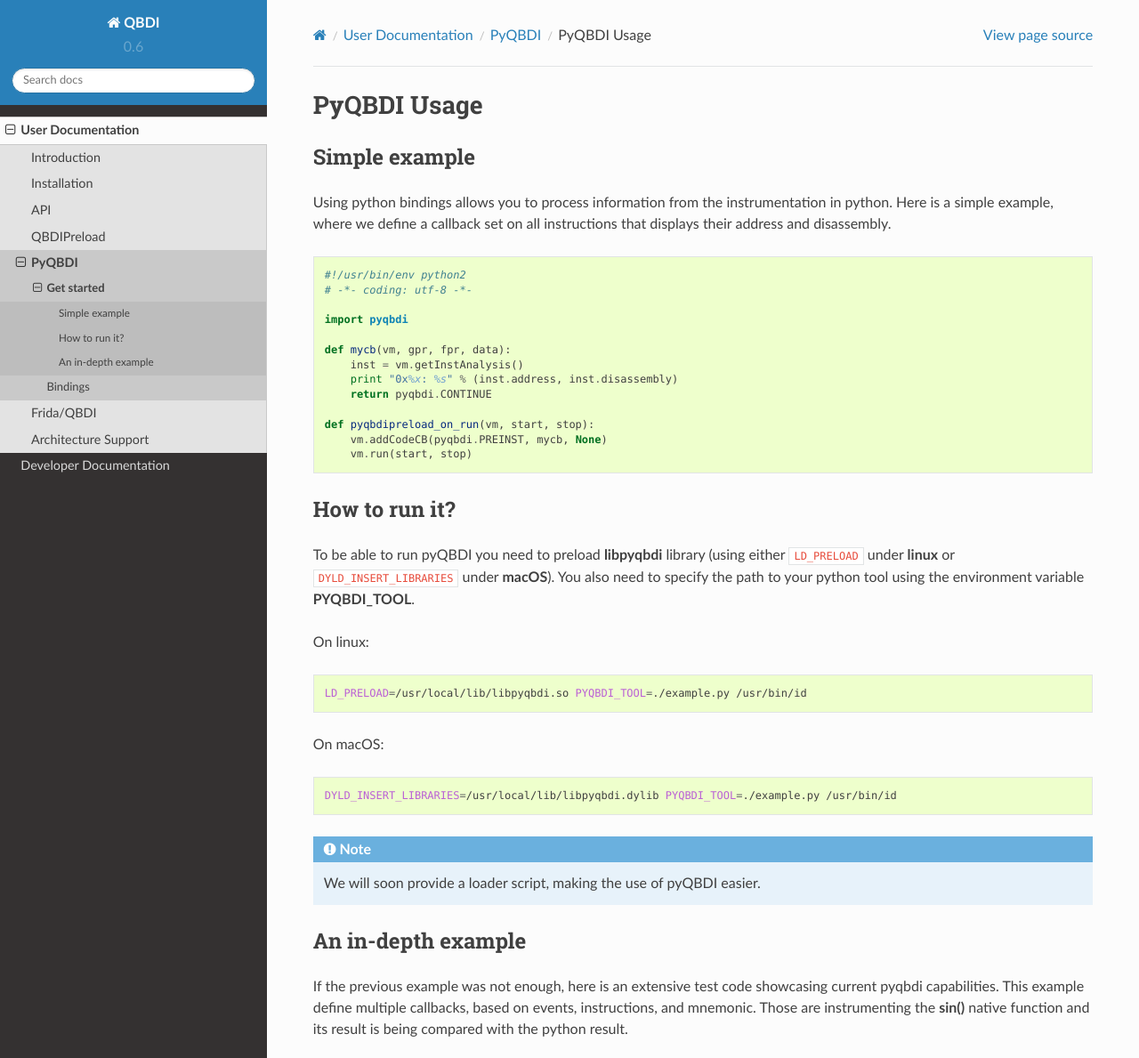
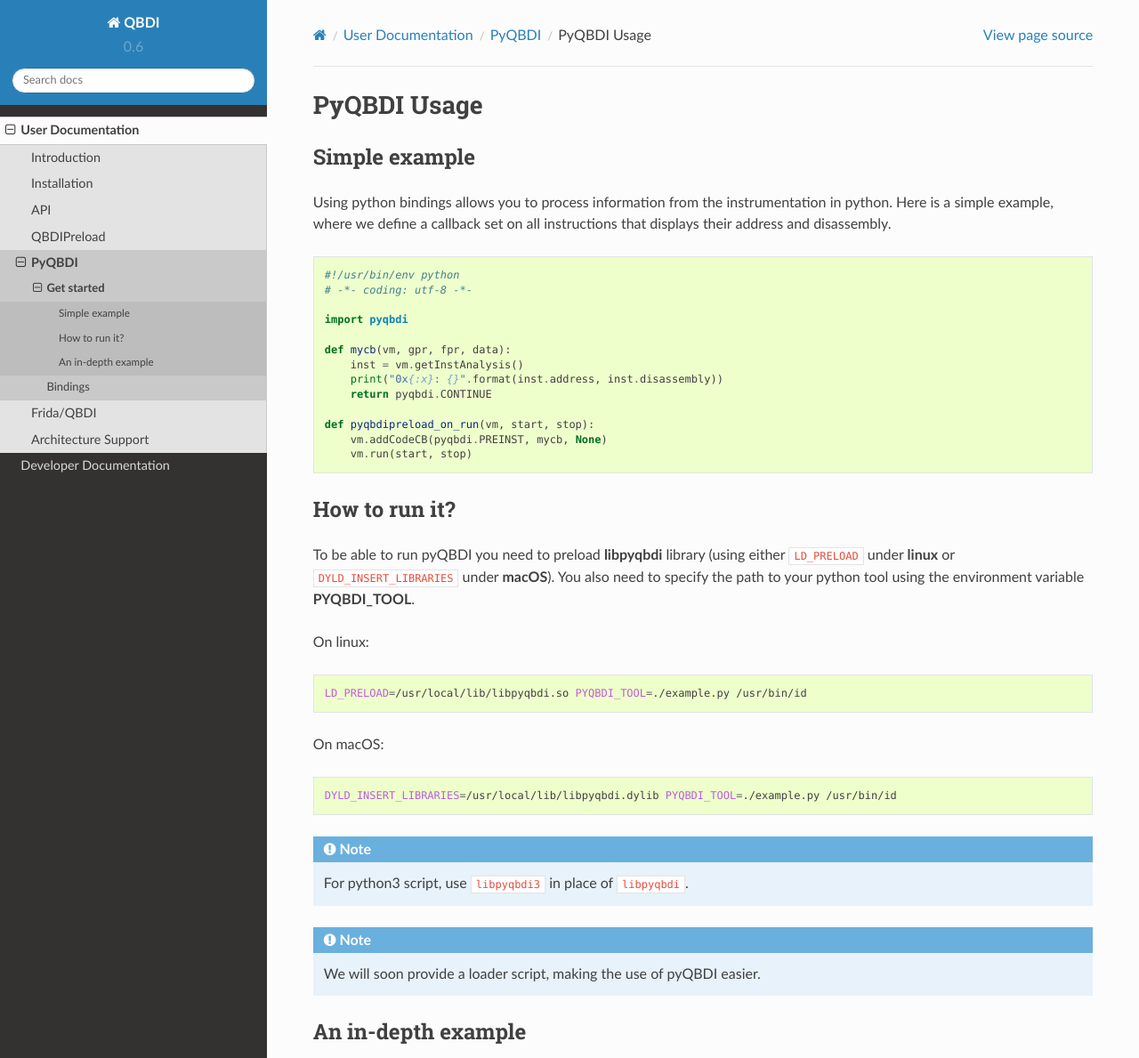
Before and after one commit to QBDI/QBDI, a Sphinx documentation site: the page built from docs/source/pyQBDI_usage.rst, in a window 1280 px wide and 1400 px high, cut to the strip 0-1189 px from the top of the window. Shown: the whole strip at 89% size. Built offline with Sphinx 7.4.7 and the Read the Docs theme 2.0.0, drawn with Linux system fonts in a browser that asks for light colours.

Commit message:
Add python3 support in documentation

```diff
--- a/docs/source/pyQBDI_usage.rst
+++ b/docs/source/pyQBDI_usage.rst
@@ -10,14 +10,14 @@
 
 .. code-block:: python
 
-    #!/usr/bin/env python2
+    #!/usr/bin/env python
     # -*- coding: utf-8 -*-
 
     import pyqbdi
 
     def mycb(vm, gpr, fpr, data):
         inst = vm.getInstAnalysis()
-        print "0x%x: %s" % (inst.address, inst.disassembly)
+        print("0x{:x}: {}".format(inst.address, inst.disassembly))
         return pyqbdi.CONTINUE
 
     def pyqbdipreload_on_run(vm, start, stop):
@@ -45,6 +45,7 @@
 
     DYLD_INSERT_LIBRARIES=/usr/local/lib/libpyqbdi.dylib PYQBDI_TOOL=./example.py /usr/bin/id
 
+.. note:: For python3 script, use ``libpyqbdi3`` in place of ``libpyqbdi``.
 
 .. note:: We will soon provide a loader script, making the use of pyQBDI easier.
 
```
